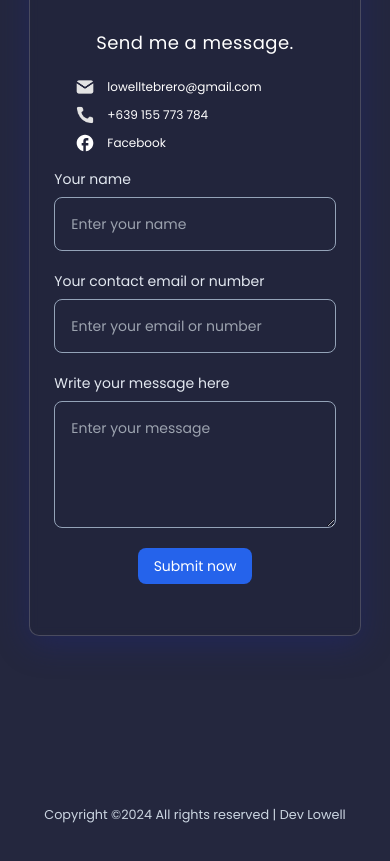
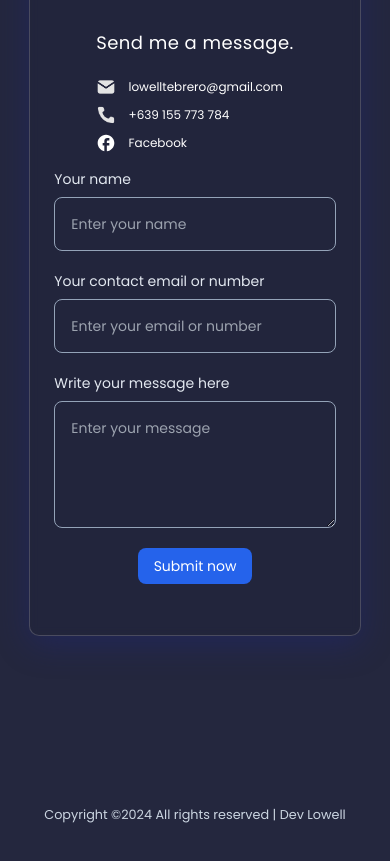
Before and after one commit to LowellTebrero/lowelltebrero.github.io, a plain HTML site: page index.html in a window 390 px wide. Shown: the part 1586-2447 px from the top of the page. Drawn offline with nearby package versions, Linux system fonts and the light colour scheme.

Commit message:
new-update

```diff
--- a/index.html
+++ b/index.html
@@ -772,7 +772,7 @@
             <div class="w-full text-white flex flex-col gap-y-5 text-center md:text-left">
               <h1 class="text-lg sm:text-lg lg:text-2xl tracking-wide">Send me a message.</h1>
 
-              <div class="flex flex-col gap-y-2 items-center md:items-start w-[85%] sm:w-[34%] md:w-full mx-auto">
+              <div class="flex flex-col gap-y-2 items-center md:items-start w-[70%] sm:w-[34%] md:w-full mx-auto">
 
                 <div class="flex items-center gap-x-3 justify-start w-full">
                   <img src="img/mail.png" width="20" alt="" />
```
